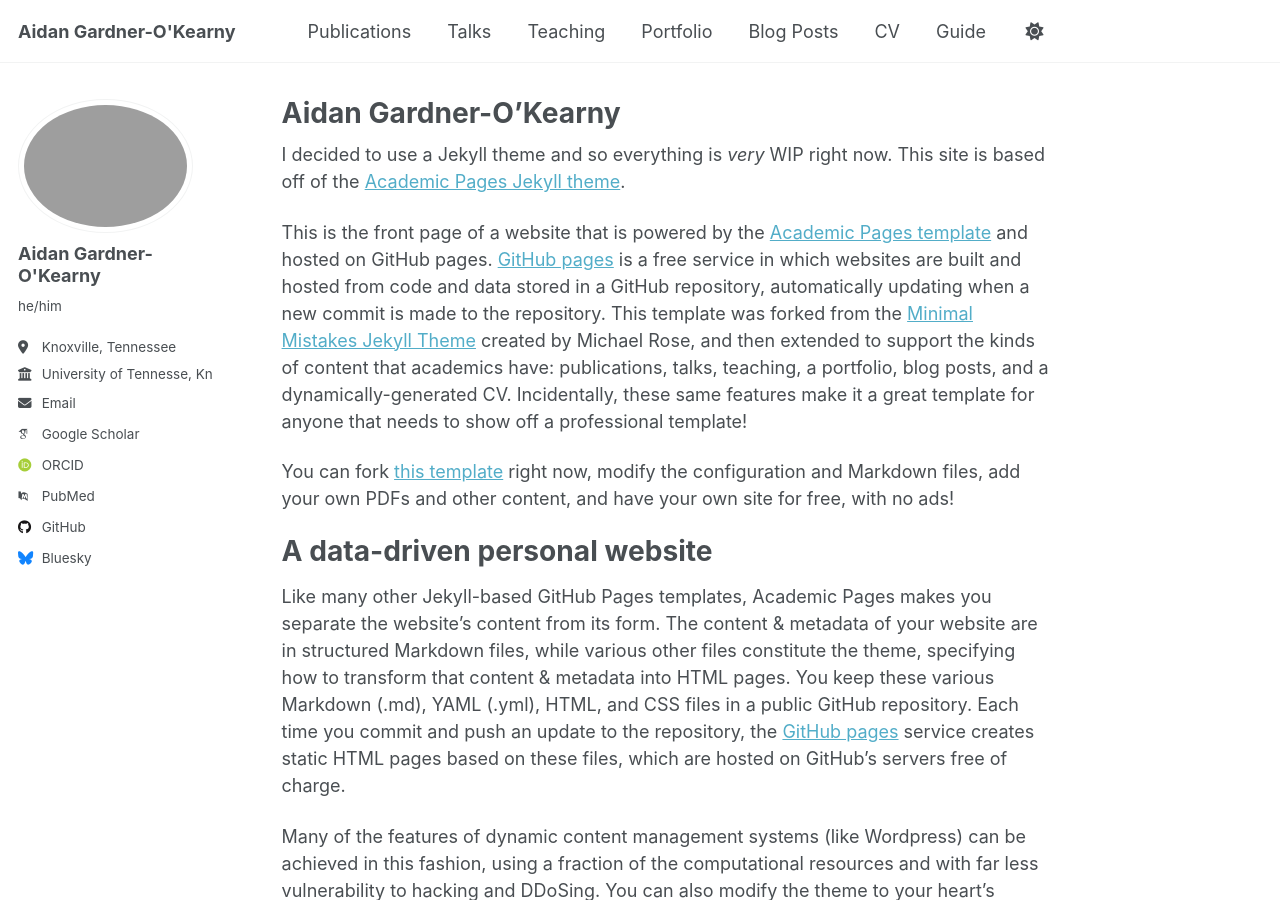
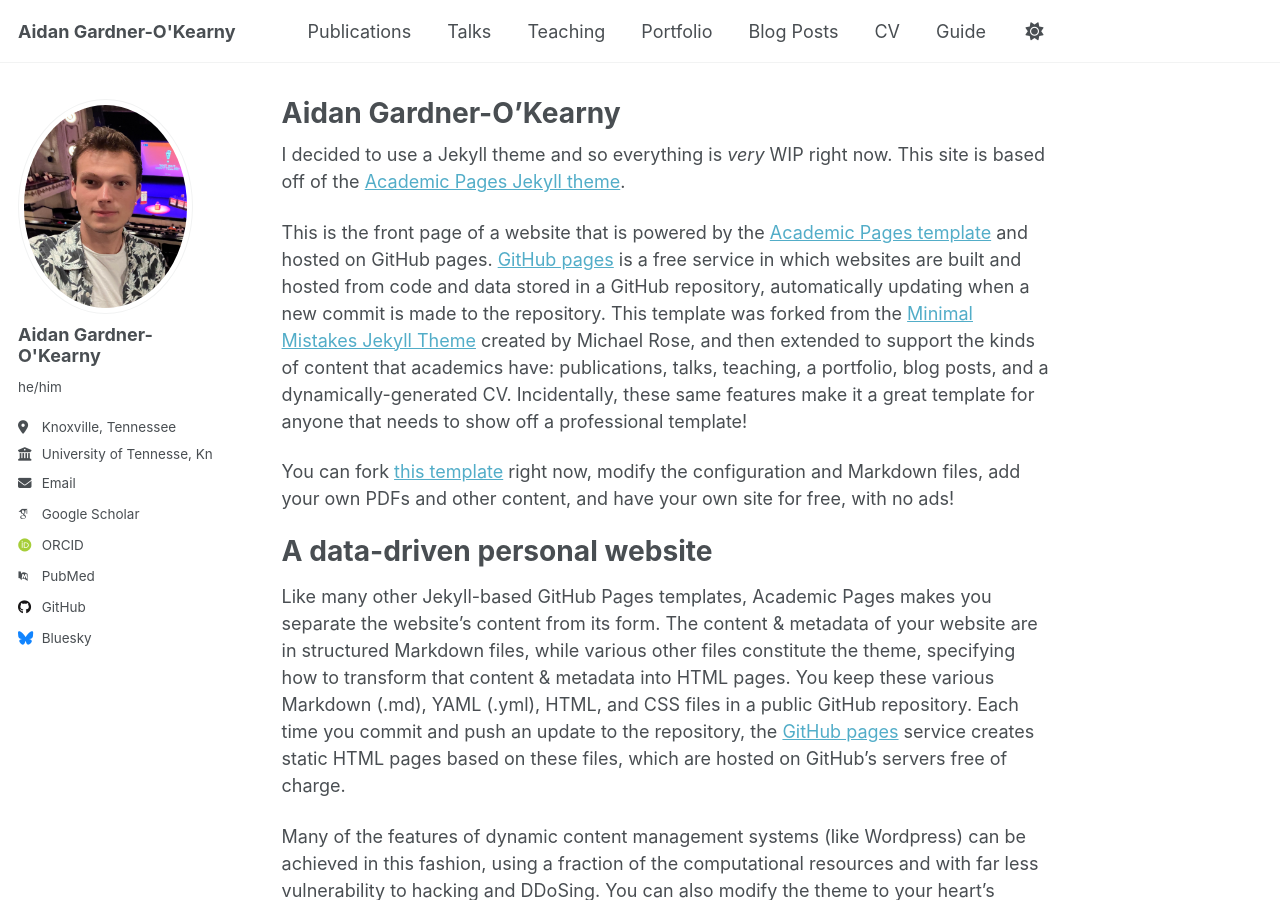
Before and after one commit to aidangardnerokearny/aidangardnerokearny.github.io, a Jekyll site: the page built from _pages/about.md, in a window 1280 px wide and 900 px high. Built offline with Jekyll 4.4.1, drawn with Linux system fonts in a browser that asks for light colours; some web fonts are replaced; a script that is not in the unit is left out.

Commit message:
And the reference was the wrong file type

```diff
--- a/_config.yml
+++ b/_config.yml
@@ -22,7 +22,7 @@
 #               Additional customization can be done by editing /_includes/author-profile.html
 author:
   # Biographic information
-  avatar           : "AGOPhoto.png"
+  avatar           : "AGOPhoto.jpg"
   name             : "Aidan Gardner-O'Kearny"
   pronouns         : "he/him"
   bio              : ""
```
